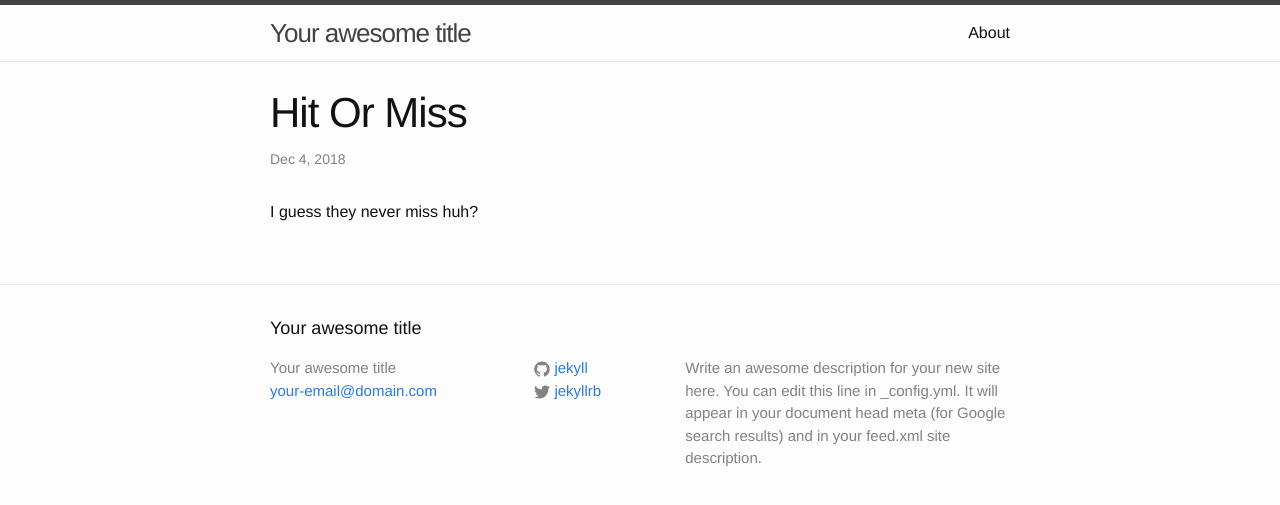
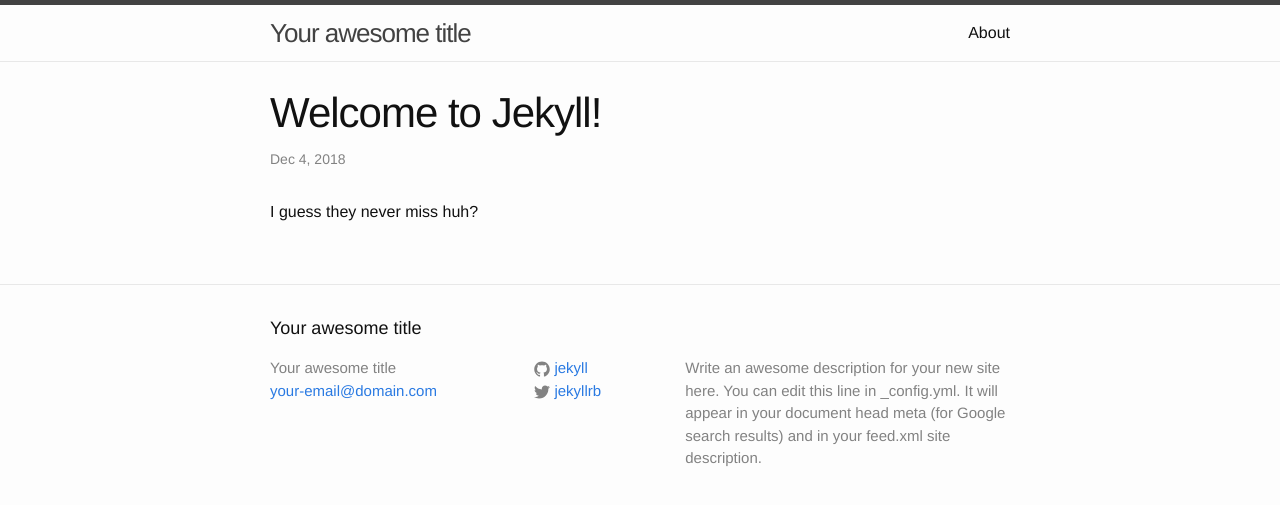
Before and after one commit to amdkeepsmehot/amdkeepsmehot.github.io, a Jekyll site: the page built from _posts/2018-12-04-hit-or-miss.markdown, in a window 1280 px wide. Shown: the top 505 px of the page. Built offline with Jekyll 4.4.1, drawn with Linux system fonts in a browser that asks for light colours; our own code applies the rules of GitHub Pages for plain Markdown files.

Commit message:
Update 2018-12-04-hit-or-miss.markdown

```diff
--- a/_posts/2018-12-04-hit-or-miss.markdown
+++ b/_posts/2018-12-04-hit-or-miss.markdown
@@ -1 +1,7 @@
+---
+layout: post
+title:  "Welcome to Jekyll!"
+date:   2018-12-04 01:03:55 +0000
+categories: shitpost
+---
 I guess they never miss huh?
```
